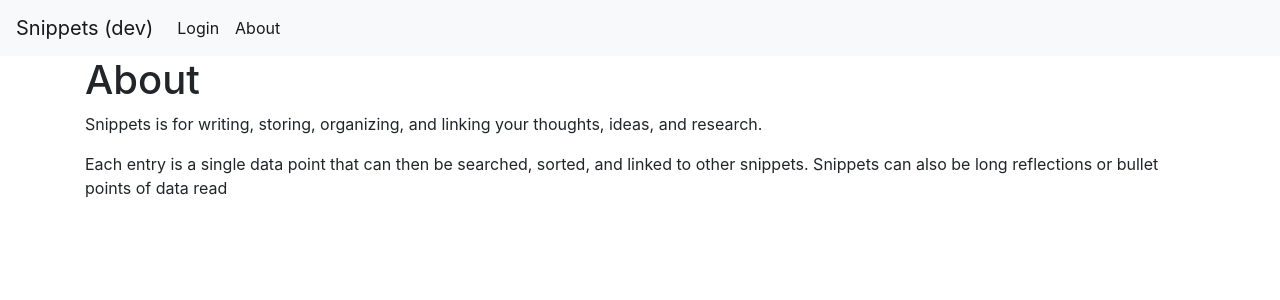
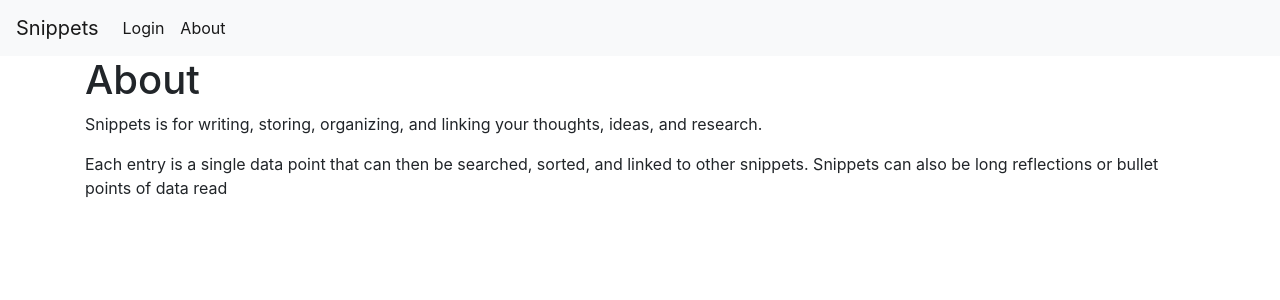
Before and after one commit to a-bangk/snippets.eu, a Flask app: page /about in a window 1280 px wide. Shown: the top 300 px of the page. Run offline with Flask 3, Linux system fonts and the light colour scheme; some libraries are stand-ins or nearby versions.

Commit message:
need to fix a bug

```diff
--- a/app/templates/base.html
+++ b/app/templates/base.html
@@ -15,7 +15,7 @@
     </head>
     <body>
         <nav class="navbar navbar-expand-md navbar-light bg-light">
-            <a class="navbar-brand" href="{{ url_for('home_bp.index')}}">Snippets (dev) </a>
+            <a class="navbar-brand" href="{{ url_for('home_bp.index')}}">Snippets</a>
             <button class="navbar-toggler" type="button" data-toggle="collapse" data-target="#navbarNav" aria-controls="navbarNav" aria-expanded="false" aria-label="Toggle navigation">
             <span class="navbar-toggler-icon"></span>
             </button>
```
Also changed, not shown: notes.md (added, +1 -0 lines).
